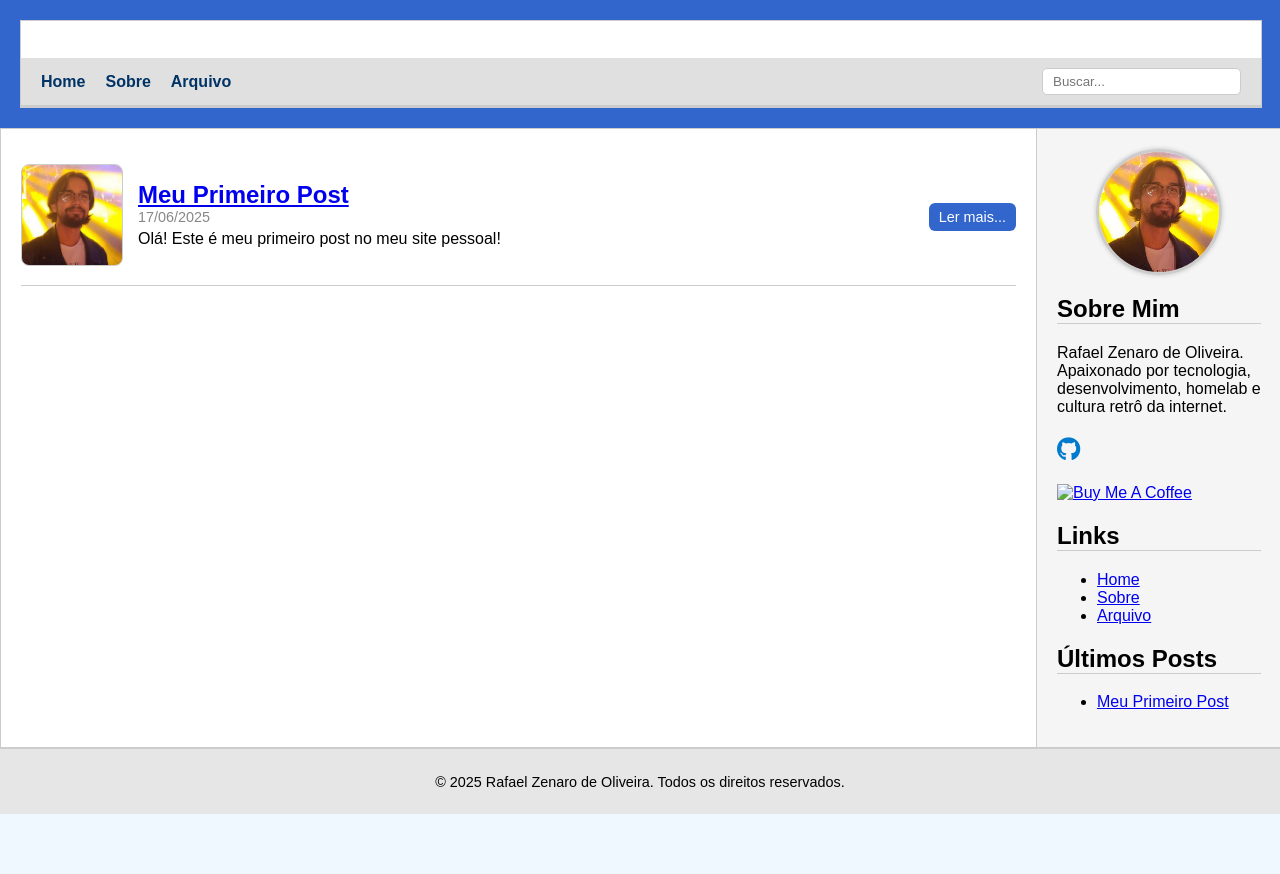
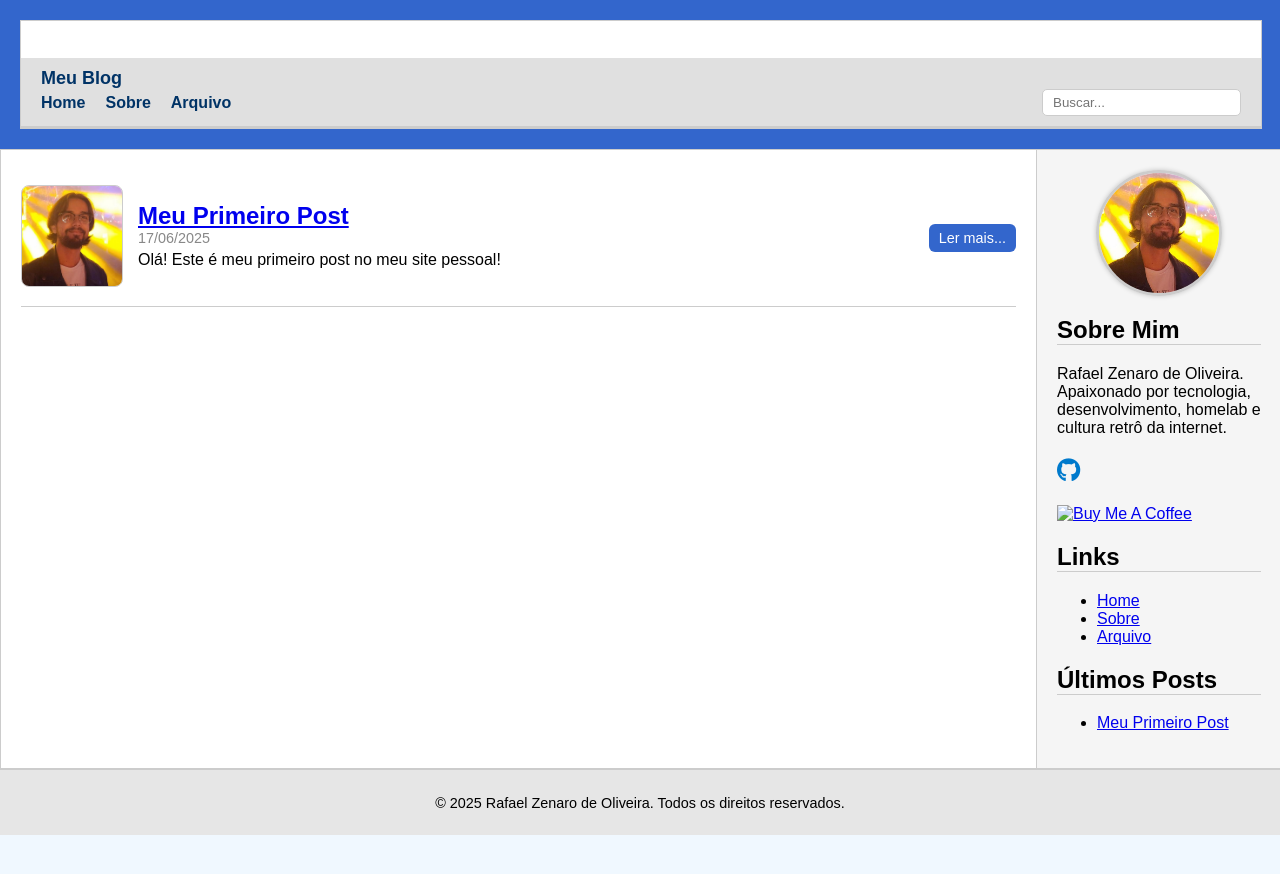
Before and after one commit to zenaror/zenaror.github.io, a Jekyll site: the page built from index.html, in a window 1280 px wide. Shown: the top 874 px of the page. Built offline with Jekyll 4.4.1, drawn with Linux system fonts in a browser that asks for light colours.

Commit message:
Atualizar o navbar.html

```diff
--- a/_includes/navbar.html
+++ b/_includes/navbar.html
@@ -1,30 +1,32 @@
 <div class="navbar">
-  <!-- Busca no topo no mobile -->
+  <!-- Topo -->
+  <div class="navbar-top">
+    <div class="navbar-logo">
+      <a href="{{ '/' | relative_url }}">Meu Blog</a>
+    </div>
+
+    <!-- Botão hamburger -->
+    <div class="navbar-toggle" onclick="toggleMenu()">☰</div>
+  </div>
+
+  <!-- Busca no mobile -->
   <div class="navbar-search-mobile">
     <form action="{{ '/search' | relative_url }}" method="get">
       <input type="text" name="query" placeholder="Buscar...">
     </form>
   </div>
 
-  <!-- Navbar principal -->
-  <div class="navbar-left">
-    <!-- <div class="navbar-logo">
-      <a href="{{ '/' | relative_url }}">Meu Blog</a>
-    </div> -->
-    <div class="navbar-links">
-      <a href="{{ '/' | relative_url }}">Home</a>
-      <a href="{{ '/sobre' | relative_url }}">Sobre</a>
-      <a href="{{ '/arquivo' | relative_url }}">Arquivo</a>
-    </div>
+  <!-- Links -->
+  <div class="navbar-links">
+    <a href="{{ '/' | relative_url }}">Home</a>
+    <a href="{{ '/sobre' | relative_url }}">Sobre</a>
+    <a href="{{ '/arquivo' | relative_url }}">Arquivo</a>
   </div>
 
-  <!-- Busca no desktop -->
+  <!-- Busca desktop -->
   <div class="navbar-right">
     <form action="{{ '/search' | relative_url }}" method="get">
       <input type="text" name="query" placeholder="Buscar...">
     </form>
   </div>
-
-  <!-- Botão hamburger -->
-  <div class="navbar-toggle" onclick="toggleMenu()">☰</div>
 </div>
```
